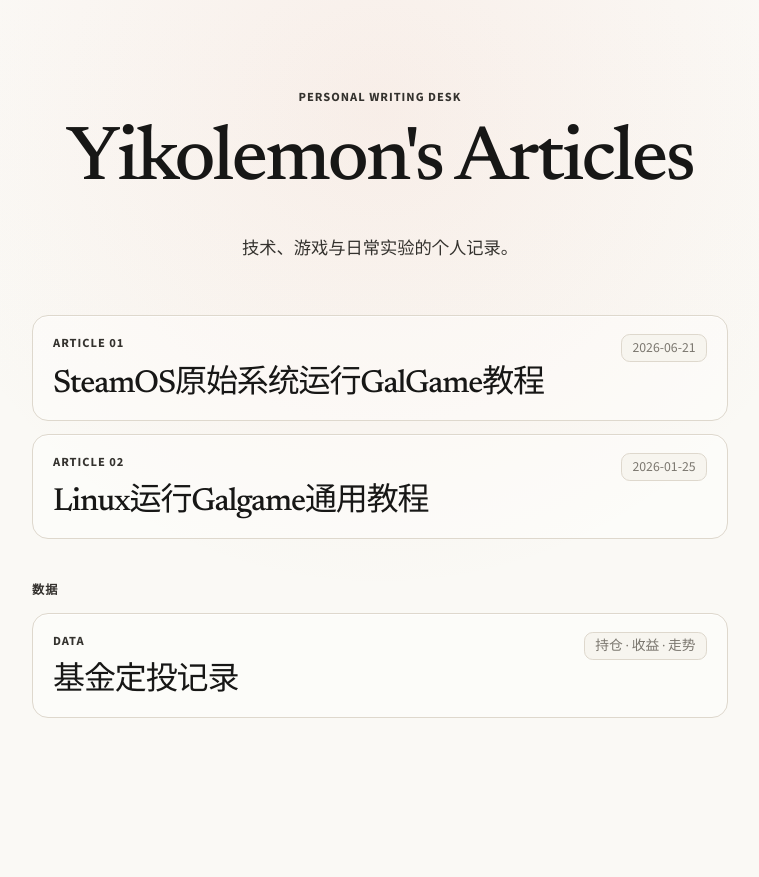
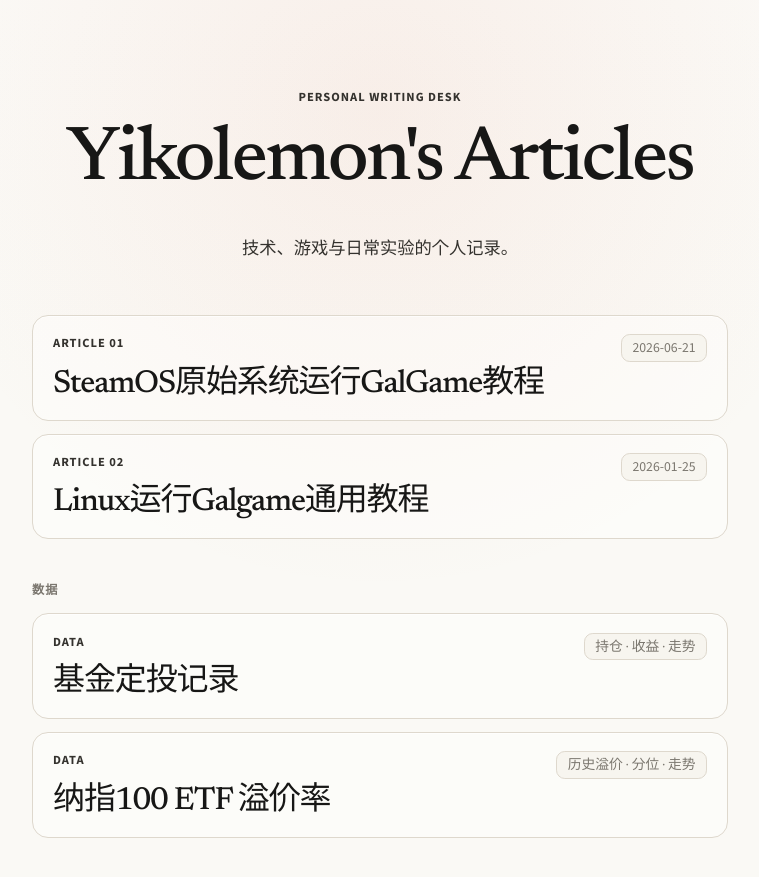
Before and after one commit to yikolemon/yikolemon.github.io, a Jekyll site: the page built from index.md, in a window 1280 px wide. Shown: the top 877 px of the page, without its empty margins (260-1019 px from the left). Built offline with Jekyll 4.4.1, drawn with Linux system fonts in a browser that asks for light colours; the repository's description, which GitHub fills in, is left out.

Commit message:
fix(首页): 数据区块的卡片间隙与文章区块对齐
.tool-thread 没有 display:grid，子元素贴合、间距为 0，和 .article-thread
的 gap: 0.8rem 对不上，看起来比上面松紧不一。改成同样的 grid + gap。

标签的 margin 得盖过 .main-content p 的 margin-bottom: 1em ——
后者的选择器权重是 0,1,1，比 .tool-thread__label 的 0,1,0 高，所以多带一层
.tool-thread，否则标签到第一张卡片会多出 12.16px。

顺带在「数据」区块补上 /etf-premium/ 的入口。

```diff
--- a/assets/css/style.scss
+++ b/assets/css/style.scss
@@ -161,11 +161,16 @@ a {
 }
 
 .tool-thread {
+  display: grid;
+  gap: 0.8rem;
   margin-top: 2.6rem;
 }
 
-.tool-thread__label {
-  margin: 0 0 0.7rem;
+/* 选择器要盖过 .main-content p 的 margin-bottom: 1em（0,1,1 > 0,1,0），
+   所以这里多带一层 .tool-thread —— 标签到第一张卡片的间距交给 grid gap，
+   和卡片之间的间距保持一致 */
+.tool-thread .tool-thread__label {
+  margin: 0;
   color: var(--muted);
   font-family: var(--font-sans);
   font-size: 0.76rem;
--- a/index.md
+++ b/index.md
@@ -33,4 +33,13 @@ layout: default
       <span class="post-meta">持仓 · 收益 · 走势</span>
     </div>
   </article>
+  <article class="post-card">
+    <div class="post-header">
+      <div>
+        <p class="post-kicker">Data</p>
+        <h2 class="post-title"><a href="{{ '/etf-premium/' | relative_url }}">纳指100 ETF 溢价率</a></h2>
+      </div>
+      <span class="post-meta">历史溢价 · 分位 · 走势</span>
+    </div>
+  </article>
 </section>
```
